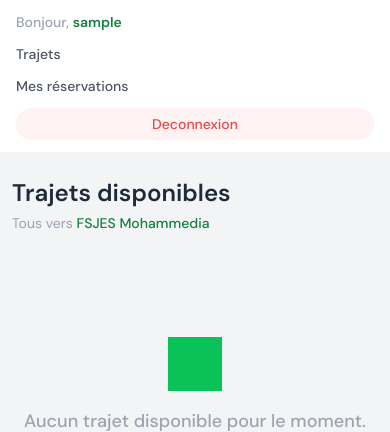
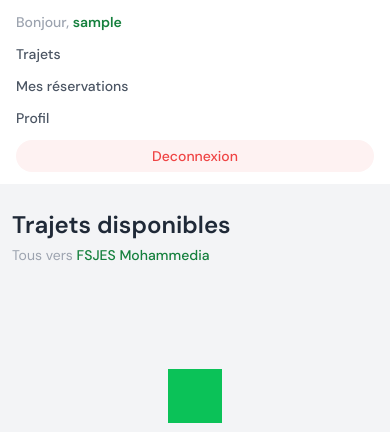
Before and after one commit to ahmedhl-dev/talibdrive, a Flask app: page / in a window 390 px wide, after a click that opens the changed part. Shown: the part 64-496 px from the top of the page. Run offline with Flask 3, Linux system fonts and the light colour scheme; the visitor is signed in with stand-in values (Sample User, id 1); data that the repository does not hold is empty; some libraries are stand-ins or nearby versions; grey boxes are pictures that could not be loaded.

Commit message:
Add profile link to desktop and mobile navigation

```diff
--- a/app/templates/base.html
+++ b/app/templates/base.html
@@ -55,6 +55,8 @@
                     </a>
                 {% endif %}
 
+                <a href="{{ url_for('auth.profil') }}" class="text-gray-600 hover:text-green-700 transition">Profil</a>
+
                 {% if current_user.is_admin %}
                 <a href="{{ url_for('admin.index') }}" class="text-purple-600 hover:text-purple-800 transition font-semibold">Admin</a>
                 {% endif %}
@@ -78,6 +80,8 @@
         <span class="text-gray-400">Bonjour, <span class="text-green-700 font-semibold">{{ current_user.prenom }}</span></span>
         <a href="{{ url_for('trajets.index') }}" class="text-gray-600">Trajets</a>
         <a href="{{ url_for('reservations.mes_reservations') }}" class="text-gray-600">Mes réservations</a>
+        <a href="{{ url_for('auth.profil') }}" class="text-gray-600">Profil</a>
+
         {% if current_user.is_admin %}
         <a href="{{ url_for('admin.index') }}" class="text-purple-600 font-semibold">Admin</a>
         {% endif %}
```
